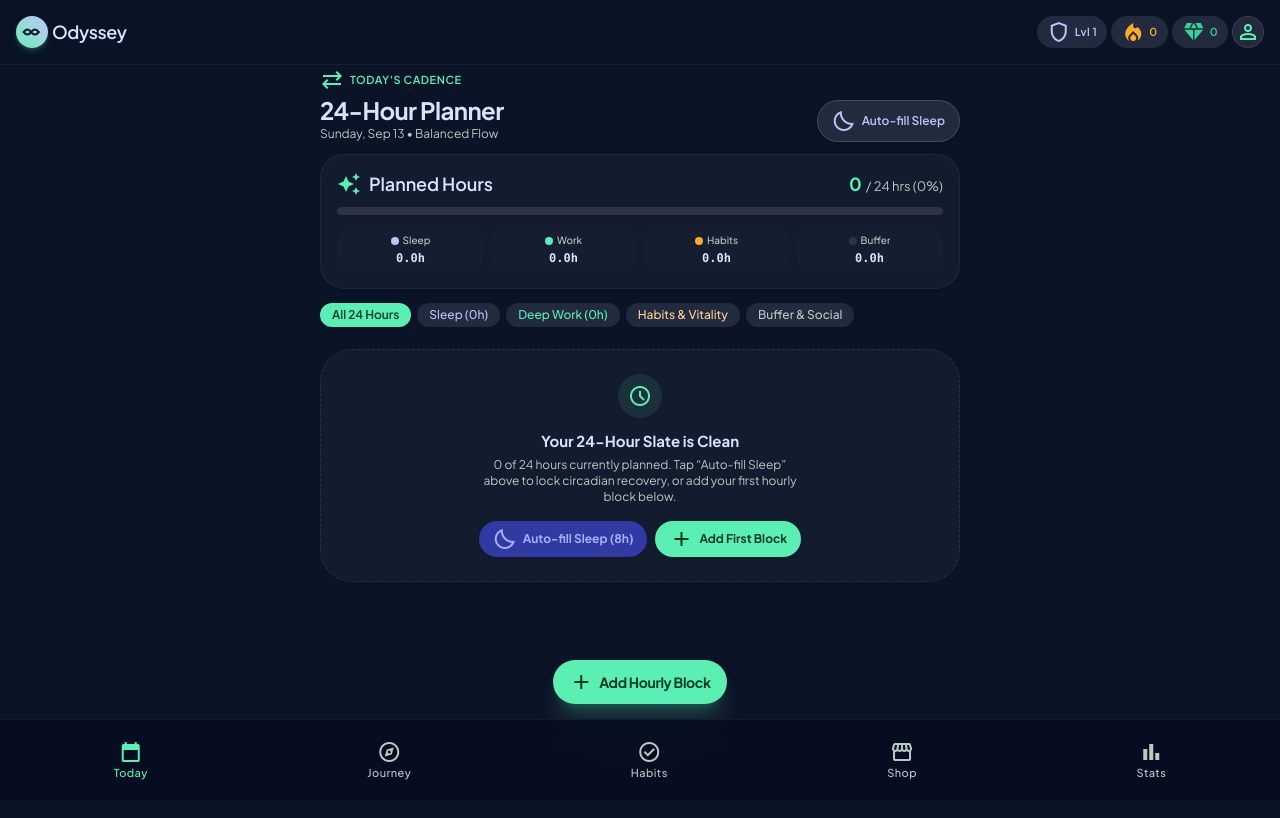
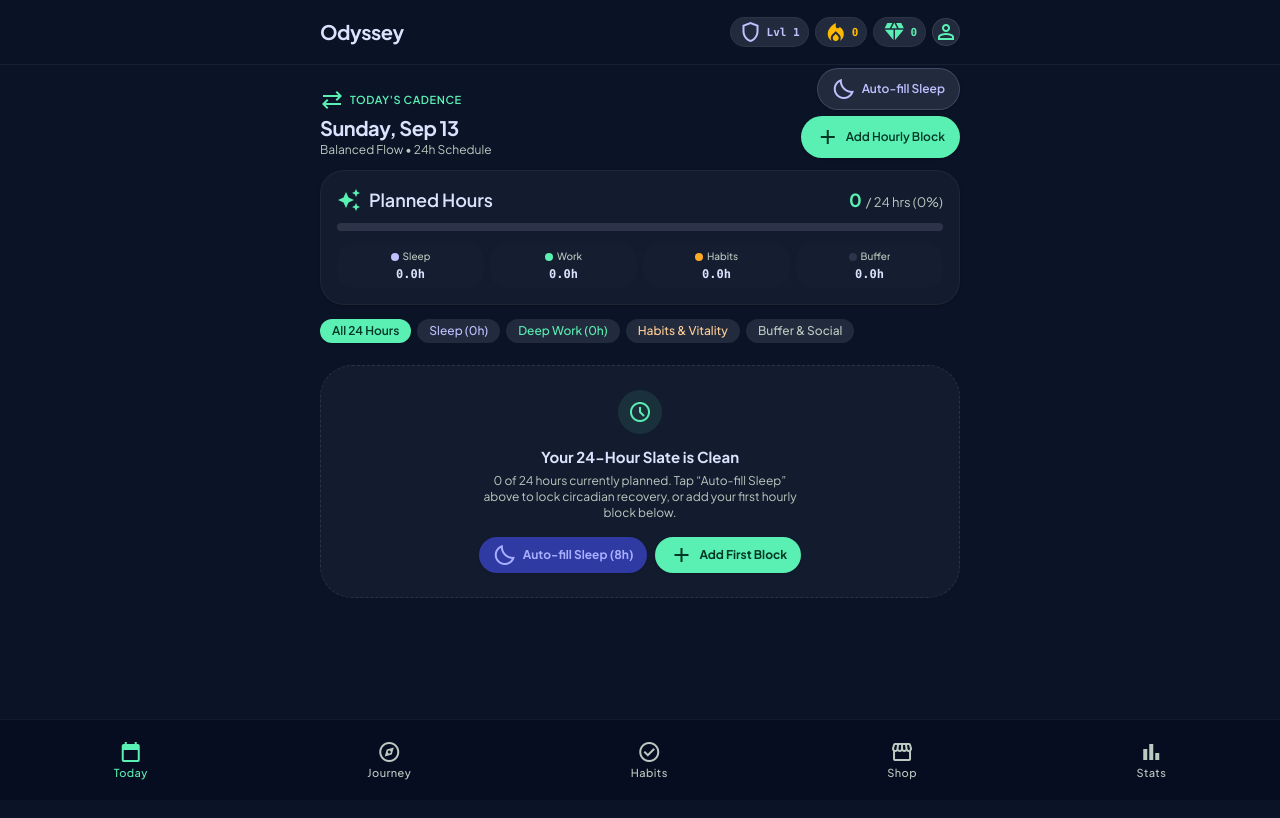
Before and after one commit to harmansingh671671-ops/Tracker, a Next.js app in the folder odyssey/: page /planner in a window 1280 px wide. Shown: the top 818 px of the page. Built offline with nearby package versions, Linux system fonts and the light colour scheme.

Commit message:
Refinement Patch 3

```diff
--- a/odyssey/src/app/planner/page.tsx
+++ b/odyssey/src/app/planner/page.tsx
@@ -65,15 +65,15 @@ function formatCleanHourRange(startTime: string, endTime: string): string {
     eH = 24;
   }
 
-  // If both start and end have 0 minutes, format as clean integer hour range "10 – 11"
+  // If both start and end have 0 minutes, format as clean integer hour range "10-11"
   if (sM === 0 && eM === 0) {
     const startFmt = sH.toString().padStart(2, '0');
     const endFmt = eH.toString().padStart(2, '0');
-    return `${startFmt} – ${endFmt}`;
+    return `${startFmt}-${endFmt}`;
   }
 
   // Fallback for non-zero minutes
-  return `${startTime} – ${endTime}`;
+  return `${startTime}-${endTime}`;
 }
 
 export default function PlannerPage() {
@@ -82,7 +82,9 @@ export default function PlannerPage() {
 
   const [activeFilter, setActiveFilter] = useState<string>("all");
   const [autoFillLocked, setAutoFillLocked] = useState<boolean>(false);
-  const [isAddModalOpen, setIsAddModalOpen] = useState<boolean>(false);
+  const [isModalOpen, setIsModalOpen] = useState<boolean>(false);
+  const [modalMode, setModalMode] = useState<'add' | 'edit'>('add');
+  const [editingBlockId, setEditingBlockId] = useState<string | null>(null);
   const [collapsedGroups, setCollapsedGroups] = useState<Record<string, boolean>>({});
 
   // Dynamic real-time clock synchronization with zero device load (ticks every 5 seconds)
@@ -99,16 +101,41 @@ export default function PlannerPage() {
     return currentTime.getHours() + currentTime.getMinutes() / 60 + currentTime.getSeconds() / 3600;
   }, [currentTime]);
 
-  // New Block Form State
+  // Modal Form State
   const [newTitle, setNewTitle] = useState("");
   const [newDesc, setNewDesc] = useState("");
   const [newCategory, setNewCategory] = useState<'sleep' | 'work' | 'habits' | 'buffer'>('work');
   const [newStartTime, setNewStartTime] = useState("10:00");
   const [newEndTime, setNewEndTime] = useState("11:00");
 
+  const handleOpenAddModal = () => {
+    setModalMode('add');
+    setEditingBlockId(null);
+    setNewTitle("");
+    setNewDesc("");
+    setNewCategory('work');
+    setNewStartTime("10:00");
+    setNewEndTime("11:00");
+    setIsModalOpen(true);
+  };
+
+  const handleOpenEditModal = (block: ScheduleBlock, e?: React.MouseEvent) => {
+    if (e) e.stopPropagation();
+    const actualId = block.id.split('-h')[0];
+    const originalBlock = blocks.find((b) => b.id === actualId) || block;
+    setModalMode('edit');
+    setEditingBlockId(actualId);
+    setNewTitle(originalBlock.title);
+    setNewDesc(originalBlock.description || "");
+    setNewCategory(normalizeCategory(originalBlock.category, originalBlock.title));
+    setNewStartTime(originalBlock.startTime);
+    setNewEndTime(originalBlock.endTime);
+    setIsModalOpen(true);
+  };
+
   // Real-time conflict detection with existing blocks in the selected time range
   const conflictingBlocks = useMemo(() => {
-    if (!isAddModalOpen || !newStartTime || !newEndTime) return [];
+    if (!isModalOpen || !newStartTime || !newEndTime) return [];
 
     const startH = parseHour(newStartTime);
     let endH = parseHour(newEndTime);
@@ -118,6 +145,13 @@ export default function PlannerPage() {
     if (endH <= startH) return [];
 
     return blocks.filter((b) => {
+      // If editing, ignore the block currently being edited
+      if (modalMode === 'edit' && editingBlockId) {
+        if (b.id === editingBlockId || b.id.startsWith(`${editingBlockId}-`)) {
+          return false;
+        }
+      }
+
       const bStart = parseHour(b.startTime);
       let bEnd = parseHour(b.endTime);
       if (bEnd === 0 && bStart > 0) bEnd = 24;
@@ -126,16 +160,16 @@ export default function PlannerPage() {
       // Overlap condition: max(start1, start2) < min(end1, end2)
       return Math.max(startH, bStart) < Math.min(endH, bEnd);
     });
-  }, [isAddModalOpen, newStartTime, newEndTime, blocks]);
+  }, [isModalOpen, modalMode, editingBlockId, newStartTime, newEndTime, blocks]);
 
   const today = useMemo(() => new Date().toISOString().split('T')[0], []);
-  const formattedDate = useMemo(() => {
+  const currentDayDate = useMemo(() => {
     const d = new Date();
     return d.toLocaleDateString("en-US", {
       weekday: "long",
       month: "short",
       day: "numeric",
-    }) + " • Balanced Flow";
+    });
   }, []);
 
   useEffect(() => {
@@ -337,13 +371,18 @@ export default function PlannerPage() {
     });
   };
 
-  const handleCreateBlock = async (e: React.FormEvent) => {
+  const handleSaveBlock = async (e: React.FormEvent) => {
     e.preventDefault();
     if (!user || !newTitle.trim()) return;
 
     const startH = parseInt(newStartTime.split(':')[0], 10);
     const endH = parseInt(newEndTime.split(':')[0], 10);
     const normalizedEndH = (endH === 0 && startH > 0) ? 24 : (newEndTime === '24:00' ? 24 : endH);
+
+    // If editing, delete the old block first so it is replaced cleanly
+    if (modalMode === 'edit' && editingBlockId) {
+      await deleteBlock(editingBlockId);
+    }
 
     // If there are conflicting blocks, remove them so the new block(s) replace them
     if (conflictingBlocks.length > 0) {
@@ -389,7 +428,8 @@ export default function PlannerPage() {
 
     setNewTitle("");
     setNewDesc("");
-    setIsAddModalOpen(false);
+    setEditingBlockId(null);
+    setIsModalOpen(false);
   };
 
   // Color / Icon configuration per Category
@@ -493,12 +533,16 @@ export default function PlannerPage() {
         >
           <div className="absolute -right-8 -top-8 w-32 h-32 rounded-full bg-primary/15 blur-2xl pointer-events-none" />
 
-          {/* Subheading row: Time, Category, Live status — strictly single line, no folding */}
+          {/* Subheading row: Time, Category (only if standalone), Live status */}
           <div className="flex items-center justify-between gap-2 mb-1.5">
             <div className="flex items-center gap-1.5 text-xs font-mono whitespace-nowrap overflow-hidden shrink-0">
               <span className="font-bold text-on-surface">{timeRangeStr}</span>
+              {!isInsideGroup && (
+                <>
                   <span className="text-on-surface-variant/40">•</span>
                   <span className="text-primary font-semibold">{catBadgeText}</span>
+                </>
+              )}
               <span className="flex items-center gap-1 px-1.5 py-0.5 rounded-full bg-primary/15 text-primary text-[10px] font-bold border border-primary/30">
                 <span className="w-1.5 h-1.5 rounded-full bg-primary animate-ping" />
                 <span>LIVE</span>
@@ -507,11 +551,11 @@ export default function PlannerPage() {
 
             <div className="flex items-center gap-1 shrink-0">
               <button
-                onClick={(e) => handleDeleteBlock(block.id, e)}
-                className="w-6 h-6 rounded-md hover:bg-surface-bright text-on-surface-variant/40 hover:text-rose-400 flex items-center justify-center transition-colors"
-                title="Delete Hour"
+                onClick={(e) => handleOpenEditModal(block, e)}
+                className="w-6 h-6 rounded-md hover:bg-surface-bright text-on-surface-variant/50 hover:text-on-surface flex items-center justify-center transition-colors"
+                title="Edit Hour Block"
               >
-                <span className="material-symbols-outlined text-[15px]">delete</span>
+                <span className="material-symbols-outlined text-[18px]">more_vert</span>
               </button>
             </div>
           </div>
@@ -566,70 +610,60 @@ export default function PlannerPage() {
             : "p-3 rounded-xl bg-surface-container-low border border-outline/15 hover:border-primary/30 shadow-xs"
         }`}
       >
-        {/* Top Subheading Row: Time • Category • Status Badge ───── [✓] [✕]  (trash) */}
+        {/* Top Subheading Row: Time [• Category] • Status Badge ───── [✓] [✕]  (⋮) */}
         <div className="flex items-center justify-between gap-1.5 mb-1">
           <div className="flex items-center gap-1.5 text-xs font-mono whitespace-nowrap overflow-hidden min-w-0">
             <span className="font-bold text-on-surface text-[12px]">{timeRangeStr}</span>
+
+            {/* Display category ONLY if this hour is NOT part of a group block */}
+            {!isInsideGroup && (
+              <>
                 <span className="text-on-surface-variant/40">•</span>
                 <span className={`font-semibold text-[11px] ${cfg.headerIconColor}`}>
                   {catBadgeText}
                 </span>
-
-            {/* Status Chips for passed hours */}
-            {isPast && isFollowed && (
-              <span className="inline-flex items-center gap-0.5 px-1.5 py-0.5 rounded text-[10px] font-mono font-bold bg-emerald-500/15 text-emerald-400 border border-emerald-500/30 shrink-0">
-                <span className="material-symbols-outlined text-[11px]">check</span>
-                DONE
-              </span>
-            )}
-            {isPast && isMissed && (
-              <span className="inline-flex items-center gap-0.5 px-1.5 py-0.5 rounded text-[10px] font-mono font-bold bg-rose-500/15 text-rose-400 border border-rose-500/30 shrink-0">
-                <span className="material-symbols-outlined text-[11px]">close</span>
-                MISSED
-              </span>
-            )}
-            {isPast && !isFollowed && !isMissed && (
-              <span className="inline-flex items-center px-1.5 py-0.5 rounded text-[9.5px] font-mono font-medium bg-surface-variant/40 text-on-surface-variant shrink-0">
-                REVIEW
-              </span>
+              </>
             )}
           </div>
 
           <div className="flex items-center gap-1 shrink-0">
-            {/* Post-Hour Reflection: Tick and Cross buttons ONLY on passed-out hours */}
+            {/* Post-Hour Reflection: Tick & Cross buttons dynamically indicate Done / Missed */}
             {isPast && (
               <div className="flex items-center gap-0.5 bg-surface-container-high/90 p-0.5 rounded-lg border border-outline/15 shadow-xs">
                 <button
                   onClick={(e) => handleMarkFollowed(block, e)}
-                  className={`w-5 h-5 sm:w-6 sm:h-6 rounded flex items-center justify-center transition-all ${
+                  className={`h-5 sm:h-6 px-1.5 rounded flex items-center gap-1 text-[10px] sm:text-[11px] font-bold font-mono transition-all ${
                     isFollowed
-                      ? "bg-emerald-500/30 text-emerald-400 border border-emerald-500/50 shadow-xs font-bold"
-                      : "hover:bg-emerald-500/15 text-on-surface-variant/70 hover:text-emerald-400"
+                      ? "bg-emerald-500 text-black shadow-xs"
+                      : "text-on-surface-variant/70 hover:text-emerald-400 hover:bg-emerald-500/15"
                   }`}
-                  title={isFollowed ? "Marked as Followed (+25 XP, tap to undo)" : "I followed this hour (+25 XP)"}
+                  title={isFollowed ? "Done (tap to undo)" : "Mark as Done (+25 XP)"}
                 >
-                  <span className="material-symbols-outlined text-[14px] sm:text-[15px] font-bold">check</span>
+                  <span className="material-symbols-outlined text-[13px] sm:text-[14px] font-bold">check</span>
+                  {isFollowed && <span>Done</span>}
                 </button>
                 <button
                   onClick={(e) => handleMarkMissed(block, e)}
-                  className={`w-5 h-5 sm:w-6 sm:h-6 rounded flex items-center justify-center transition-all ${
+                  className={`h-5 sm:h-6 px-1.5 rounded flex items-center gap-1 text-[10px] sm:text-[11px] font-bold font-mono transition-all ${
                     isMissed
-                      ? "bg-rose-500/30 text-rose-400 border border-rose-500/50 shadow-xs font-bold"
-                      : "hover:bg-rose-500/15 text-on-surface-variant/70 hover:text-rose-400"
+                      ? "bg-rose-500 text-white shadow-xs"
+                      : "text-on-surface-variant/70 hover:text-rose-400 hover:bg-rose-500/15"
                   }`}
-                  title={isMissed ? "Marked as Missed (tap to undo)" : "I missed this hour"}
+                  title={isMissed ? "Missed (tap to undo)" : "Mark as Missed"}
                 >
-                  <span className="material-symbols-outlined text-[14px] sm:text-[15px] font-bold">close</span>
+                  <span className="material-symbols-outlined text-[13px] sm:text-[14px] font-bold">close</span>
+                  {isMissed && <span>Missed</span>}
                 </button>
               </div>
             )}
 
+            {/* 3 Vertical Dots to edit that time block */}
             <button
-              onClick={(e) => handleDeleteBlock(block.id, e)}
-              className="w-5 h-5 sm:w-6 sm:h-6 rounded-md hover:bg-surface-bright text-on-surface-variant/30 hover:text-rose-400 flex items-center justify-center transition-colors"
-              title="Delete Hour"
+              onClick={(e) => handleOpenEditModal(block, e)}
+              className="w-5 h-5 sm:w-6 sm:h-6 rounded-md hover:bg-surface-bright text-on-surface-variant/50 hover:text-on-surface flex items-center justify-center transition-colors"
+              title="Edit Hour Block"
             >
-              <span className="material-symbols-outlined text-[14px] sm:text-[15px]">delete</span>
+              <span className="material-symbols-outlined text-[16px] sm:text-[18px]">more_vert</span>
             </button>
           </div>
         </div>
@@ -665,15 +699,16 @@ export default function PlannerPage() {
                 Today's Cadence
               </span>
             </div>
-            <h1 className="text-xl sm:text-2xl text-on-surface font-bold tracking-tight mt-0.5">
-              24-Hour Planner
+            <h1 className="text-lg sm:text-xl text-on-surface font-bold tracking-tight mt-0.5">
+              {currentDayDate}
             </h1>
             <span className="text-xs text-on-surface-variant truncate">
-              {formattedDate}
+              Balanced Flow • 24h Schedule
             </span>
           </div>
 
-          {/* Auto-Fill Sleep Action */}
+          {/* Header Action Buttons: Auto-fill Sleep & Add Hourly Block */}
+          <div className="flex flex-col items-end gap-1.5 shrink-0">
             <button
               onClick={handleAutoFillSleep}
               className="flex items-center gap-1.5 px-3 py-1.5 sm:px-3.5 sm:py-2 rounded-full bg-surface-container-high text-secondary hover:bg-surface-bright active:scale-95 transition-all shadow-sm border border-secondary/20 shrink-0 text-xs font-semibold"
@@ -690,6 +725,15 @@ export default function PlannerPage() {
                 </>
               )}
             </button>
+
+            <button
+              onClick={handleOpenAddModal}
+              className="flex items-center gap-1.5 px-3 py-1.5 sm:px-3.5 sm:py-2 rounded-full bg-primary text-on-primary hover:bg-primary-fixed active:scale-95 transition-all shadow-sm border border-primary/30 shrink-0 text-xs font-semibold"
+            >
+              <span className="material-symbols-outlined text-[16px] font-bold">add</span>
+              <span>Add Hourly Block</span>
+            </button>
+          </div>
         </div>
 
         {/* Planned Hours Gauge & Category Matrix */}
@@ -851,7 +895,7 @@ export default function PlannerPage() {
                   <span>Auto-fill Sleep (8h)</span>
                 </button>
                 <button
-                  onClick={() => setIsAddModalOpen(true)}
+                  onClick={handleOpenAddModal}
                   className="px-3.5 py-1.5 rounded-xl bg-primary text-on-primary text-xs font-bold shadow-sm flex items-center gap-1.5 active:scale-95 transition-transform"
                 >
                   <span className="material-symbols-outlined text-[15px]">add</span>
@@ -934,25 +978,13 @@ export default function PlannerPage() {
           )}
         </div>
 
-        {/* Floating Add Hourly Block Button */}
-        <div className="fixed bottom-24 left-0 right-0 px-3 sm:px-4 max-w-xl sm:max-w-2xl mx-auto flex justify-center z-40 pointer-events-none">
-          <button
-            onClick={() => setIsAddModalOpen(true)}
-            className="pointer-events-auto flex items-center gap-1.5 px-4 py-2.5 rounded-full bg-primary text-on-primary shadow-xl shadow-primary/20 active:scale-95 transition-all hover:bg-primary-fixed"
-          >
-            <span className="material-symbols-outlined text-[19px] font-bold">add</span>
-            <span className="text-xs sm:text-sm font-bold tracking-tight">
-              Add Hourly Block
-            </span>
-          </button>
-        </div>
       </div>
 
-      {/* Add Block Modal */}
-      {isAddModalOpen && (
+      {/* Add / Edit Block Modal */}
+      {isModalOpen && (
         <div
           className="fixed inset-0 z-50 bg-black/70 backdrop-blur-xs flex items-center justify-center p-4"
-          onClick={() => setIsAddModalOpen(false)}
+          onClick={() => setIsModalOpen(false)}
         >
           <div
             className="w-full max-w-sm rounded-2xl bg-surface-container p-6 shadow-2xl border border-outline/20 space-y-4"
@@ -960,17 +992,17 @@ export default function PlannerPage() {
           >
             <div className="flex items-center justify-between">
               <h3 className="font-headline-sm text-headline-sm text-on-surface font-bold">
-                Add Hourly Block
+                {modalMode === 'edit' ? 'Edit Time Block' : 'Add Hourly Block'}
               </h3>
               <button
-                onClick={() => setIsAddModalOpen(false)}
+                onClick={() => setIsModalOpen(false)}
                 className="w-8 h-8 rounded-full bg-surface-bright flex items-center justify-center text-on-surface-variant hover:text-on-surface"
               >
                 ✕
               </button>
             </div>
 
-            <form onSubmit={handleCreateBlock} className="space-y-3">
+            <form onSubmit={handleSaveBlock} className="space-y-3">
               <div>
                 <label className="font-label-sm text-[11px] text-on-surface-variant uppercase font-semibold block mb-1">
                   Block Title
@@ -1072,12 +1104,34 @@ export default function PlannerPage() {
                 }`}
               >
                 <span className="material-symbols-outlined text-[20px] font-bold">
-                  {conflictingBlocks.length > 0 ? "published_with_changes" : "add"}
+                  {conflictingBlocks.length > 0
+                    ? "published_with_changes"
+                    : modalMode === "edit"
+                    ? "check"
+                    : "add"}
                 </span>
                 <span>
-                  {conflictingBlocks.length > 0 ? "Update Schedule" : "Schedule Block"}
+                  {conflictingBlocks.length > 0
+                    ? "Update Schedule"
+                    : modalMode === "edit"
+                    ? "Save Changes"
+                    : "Schedule Block"}
                 </span>
               </button>
+
+              {modalMode === 'edit' && editingBlockId && (
+                <button
+                  type="button"
+                  onClick={async () => {
+                    await handleDeleteBlock(editingBlockId);
+                    setIsModalOpen(false);
+                  }}
+                  className="w-full py-2.5 rounded-xl font-label-md font-semibold text-rose-400 hover:bg-rose-500/10 border border-rose-500/20 active:scale-95 transition-all flex items-center justify-center gap-1.5 mt-1"
+                >
+                  <span className="material-symbols-outlined text-[18px]">delete</span>
+                  <span>Delete Block</span>
+                </button>
+              )}
             </form>
           </div>
         </div>
--- a/odyssey/src/components/layout/header.tsx
+++ b/odyssey/src/components/layout/header.tsx
@@ -14,64 +14,50 @@ export function Header() {
   return (
     <>
       <header className="fixed top-0 w-full z-50 pt-safe bg-surface/85 backdrop-blur-xl border-b border-outline/10">
-        <div className="h-16 px-gutter flex items-center justify-between gap-space-sm">
-          {/* Logo */}
-          <div className="flex items-center gap-space-xs">
-            <div className="w-8 h-8 rounded-lg bg-gradient-to-tr from-primary to-secondary flex items-center justify-center p-0.5 shadow-md shadow-primary/20">
-              <svg
-                viewBox="0 0 24 24"
-                fill="none"
-                stroke="currentColor"
-                strokeWidth="2.5"
-                strokeLinecap="round"
-                strokeLinejoin="round"
-                className="w-5 h-5 text-surface"
-              >
-                <path d="M2 12c3-4 6-4 9 0s6 4 9 0" />
-                <path d="M2 12c3 4 6 4 9 0s6-4 9 0" />
-              </svg>
-            </div>
-            <span className="font-headline-sm text-headline-sm text-on-surface font-semibold tracking-tight">
+        <div className="h-14 sm:h-16 px-3 sm:px-4 max-w-xl sm:max-w-2xl mx-auto flex items-center justify-between gap-2">
+          {/* Logo Title (icon removed) */}
+          <div className="flex items-center">
+            <span className="text-lg sm:text-xl text-on-surface font-bold tracking-tight">
               Odyssey
             </span>
           </div>
 
-          {/* Status Chips */}
-          <div className="flex items-center gap-space-xs overflow-x-auto no-scrollbar py-1">
-            <div className="flex items-center gap-1 px-2.5 py-1 rounded-full bg-surface-container-high text-secondary transition-all">
-              <span className="material-symbols-outlined text-[15px]">shield</span>
-              <span className="font-label-sm text-label-sm font-semibold">
+          {/* Status Chips - Small, adjusted, sleek */}
+          <div className="flex items-center gap-1.5 shrink-0">
+            <div className="flex items-center gap-1 px-2 py-0.5 rounded-full bg-surface-container-high border border-outline/10 text-secondary">
+              <span className="material-symbols-outlined text-[13px] leading-none">shield</span>
+              <span className="text-[11px] font-bold font-mono leading-none">
                 Lvl {user?.level ?? 1}
               </span>
             </div>
-            <div className="flex items-center gap-1 px-2.5 py-1 rounded-full bg-surface-container-high text-tertiary-container transition-all">
+            <div className="flex items-center gap-1 px-2 py-0.5 rounded-full bg-surface-container-high border border-outline/10 text-tertiary-container">
               <span
-                className="material-symbols-outlined text-[15px]"
+                className="material-symbols-outlined text-[13px] text-amber-400 leading-none"
                 style={{ fontVariationSettings: "'FILL' 1" }}
               >
                 local_fire_department
               </span>
-              <span className="font-label-sm text-label-sm font-semibold">
+              <span className="text-[11px] font-bold font-mono text-amber-400 leading-none">
                 {user?.streak ?? 0}
               </span>
             </div>
-            <div className="flex items-center gap-1 px-2.5 py-1 rounded-full bg-surface-container-high text-primary-container transition-all">
+            <div className="flex items-center gap-1 px-2 py-0.5 rounded-full bg-surface-container-high border border-outline/10 text-primary-container">
               <span
-                className="material-symbols-outlined text-[15px]"
+                className="material-symbols-outlined text-[13px] text-primary leading-none"
                 style={{ fontVariationSettings: "'FILL' 1" }}
               >
                 diamond
               </span>
-              <span className="font-label-sm text-label-sm font-semibold">
+              <span className="text-[11px] font-bold font-mono text-primary leading-none">
                 {user?.diamonds ?? 0}
               </span>
             </div>
             <button
               onClick={() => setShowProfile(!showProfile)}
-              className="w-8 h-8 rounded-full bg-surface-container-high hover:bg-surface-bright flex items-center justify-center shrink-0 transition-opacity border border-outline/20"
+              className="w-7 h-7 rounded-full bg-surface-container-high hover:bg-surface-bright flex items-center justify-center shrink-0 transition-colors border border-outline/20 text-primary"
               title="Profile & Badges"
             >
-              <span className="material-symbols-outlined text-[18px] text-primary">person</span>
+              <span className="material-symbols-outlined text-[15px]">person</span>
             </button>
           </div>
         </div>
```
Lines whose indentation alone changed are shown as unchanged.
